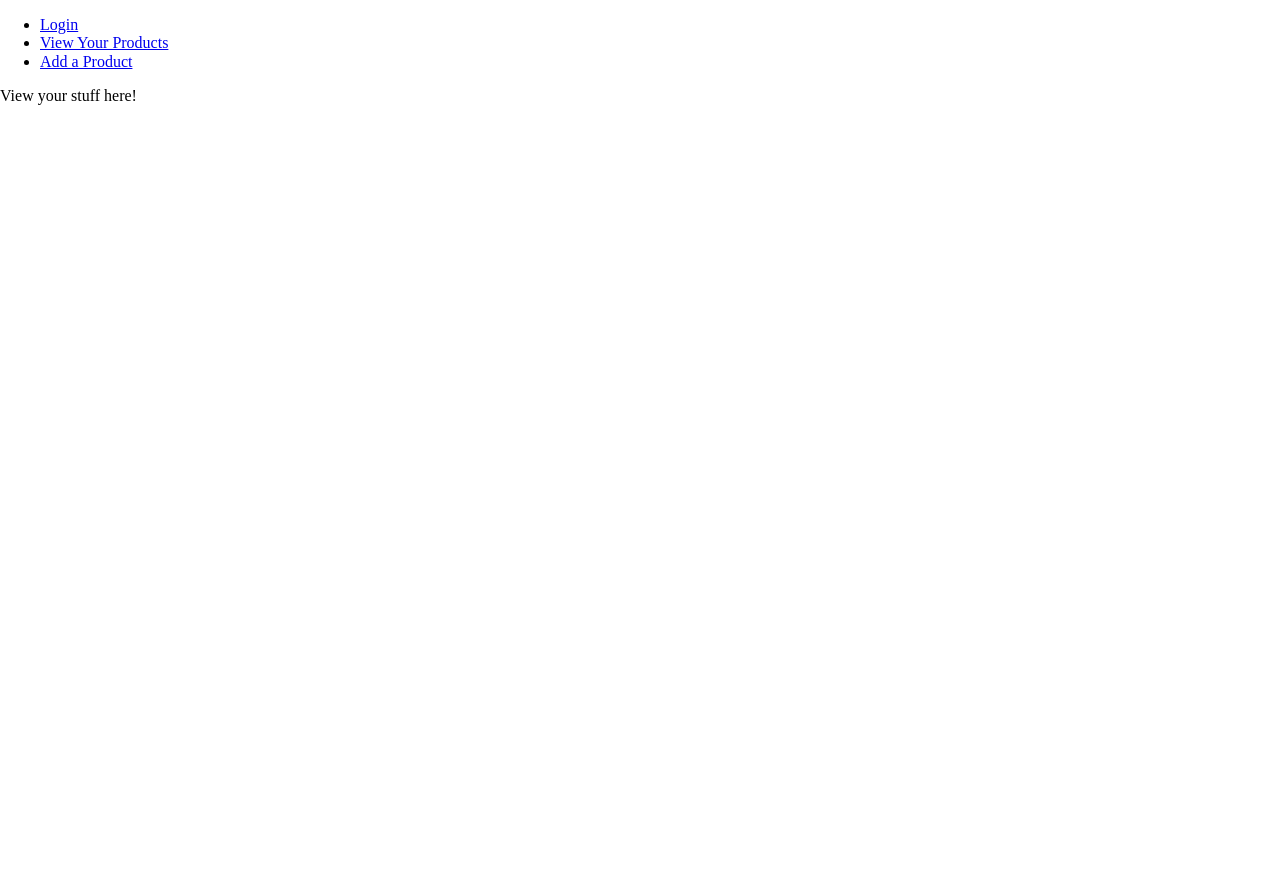
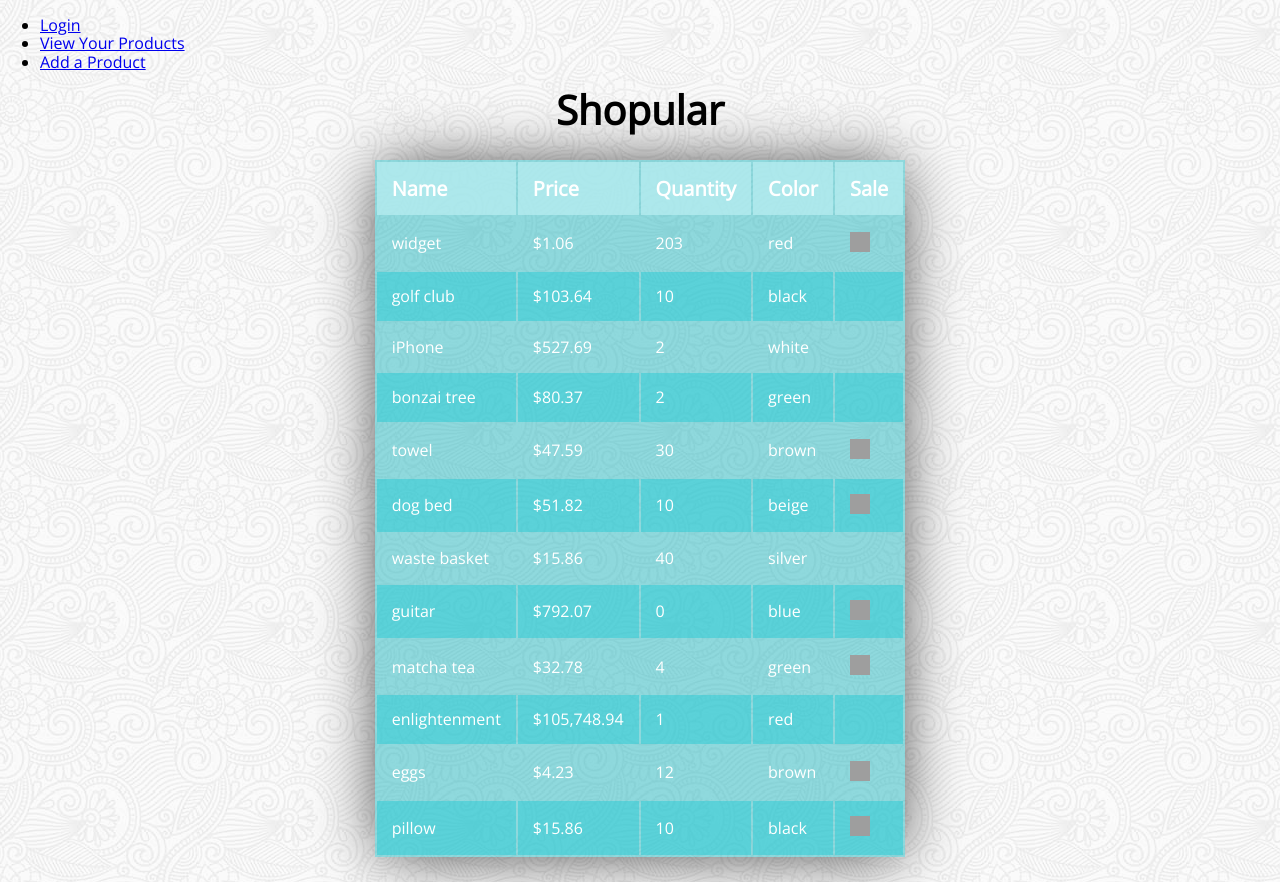
Before and after one commit to samanthasheadavis/shopularPersist, a website: page index.html in a window 1280 px wide. Both pictures are taken after a click on the link "View Your Products". Before the commit the page ends 800 px from the top, so only its background shows below. Drawn offline with nearby package versions, Linux system fonts and the light colour scheme; some packages are replaced by stand-ins of ours; grey boxes are pictures that could not be loaded; a script that the page names is missing.

Commit message:
items populating correctly in view.html

```diff
--- a/app.js
+++ b/app.js
@@ -14,7 +14,7 @@ angular.module('shopularApp', ['ui.router', 'LocalStorageModule'])
     }).state('shopularHome.view', {
         url: 'view',
         templateUrl: 'src/templates/view.html',
-        // controller: "ProductsController as products"
+        controller: "ProductsController as products"
     }).state('shopularHome.add', {
         url: 'add',
         templateUrl: 'src/templates/add.html'
--- a/index.html
+++ b/index.html
@@ -5,7 +5,7 @@
     <title>Shopular</title>
 
     <meta name="viewport" content="width=device-width, initial-scale=1">
-
+    <link href="https://fonts.googleapis.com/css?family=Open+Sans" rel="stylesheet">
     <link rel="stylesheet" href="./node_modules/normalize.css/normalize.css" />
     <link rel="stylesheet" href="./src/styles/main.css" />
     <!-- <link rel="stylesheet" href="./src/styles/list.css" />
@@ -38,8 +38,8 @@
 <script src="./node_modules/angular-ui-router/release/angular-ui-router.min.js"></script>
 <script src="./node_modules/angular-local-storage/dist/angular-local-storage.min.js"></script>
 <script src="./app.js"></script>
+<script src="./src/js/services/products.js"></script>
 <script src="./src/js/controllers/products.controller.js"></script>
 <script src="./src/js/controllers/login.controller.js"></script>
-<script src="./src/js/services/products.js"></script>
 
 </body>
--- a/src/js/controllers/products.controller.js
+++ b/src/js/controllers/products.controller.js
@@ -1,9 +1,29 @@
 angular.module('shopularApp').controller('ProductsController', function(inventory, $q) {
-  var self = this;
+var self = this;
   this.allProducts = {};
-// console.log(inventory);
+
   $q.when(inventory.get()).then(function(response) {
     self.allProducts = response.data;
-    console.log(self.allProducts);
+
+    self.updatePrice(self.allProducts);
   });
+
+// $scope.orderByField = 'totalPrice';
+// $scope.reverseSort = false;
+
+
+this.updatePrice = function(products) {
+    for (var count = 0; count<products.length; count++) {
+      var newPrice = ((products[count].price - products[count].discount) * 1.0575);
+      products[count].totalPrice = newPrice;
+    }
+};
+
+
+this.onSale = function(discount) {
+    if (discount > 0) {
+        return true;
+    }
+};
+
 });
--- /dev/null
+++ b/src/styles/main.scss
@@ -0,0 +1,73 @@
+
+$aqua: rgba(#25B7C0, .5);
+$vspace: 10px;
+$hspace: 15px;
+
+body {
+  background: url('assets/symphony.png');
+  font-family: 'Open Sans', sans-serif;;
+}
+h1 {
+  margin-top: 15px;
+  text-align: center;
+  font-size: 40px;
+}
+
+img {
+    width: 20px;
+    height: 20px;
+}
+
+.productsContainer {
+    margin: 0 auto;
+    width: 60%;
+}
+
+table {
+    background: $aqua;
+    margin: 25px auto;
+    color: white;
+    box-shadow: 0px 1px 60px -5px rgba(0,0,0,0.75);
+
+    th {
+      padding: $hspace;
+      text-align: left;
+      font-weight: bold;
+      font-size: 20px;
+      background: rgba(white, .5);
+      cursor: pointer;
+
+      &:hover {
+        background: darken($aqua, 5%);
+      }
+    }
+
+    tr {
+        padding: $hspace;
+        border: 1px solid rgba(white, .2);
+
+        &:nth-child(odd) {
+          background: lighten($aqua, 5%);
+        }
+    }
+
+    td {
+        padding: $hspace;
+
+        &:hover {
+          color: black;
+          transition: all 1s ease;
+          transform: scale(1.5);
+          cursor: pointer;
+        }
+    }
+}
+
+.invalid {
+  border: 2px solid red;
+}
+
+label, input {
+  float: left;
+  display: block;
+}
--- a/src/templates/view.html
+++ b/src/templates/view.html
@@ -1,4 +1,20 @@
-<p>
-  View your stuff here!
-  {{products.allProducts}}
-</p>
+<header>
+  <h1>Shopular</h1>
+</header>
+<body ng-controller='ProductsController as products'>
+        <table>
+          <tr>
+            <th>Name</th>
+            <th>Price</th>
+            <th>Quantity</th>
+            <th>Color</th>
+            <th>Sale</th>
+          </tr>
+            <tr ng-repeat="item in products.allProducts">
+                <td>{{item.name}}</td>
+                <td>{{item.totalPrice | currency}}</td>
+                <td>{{item.quantity}}</td>
+                <td>{{item.color}}</td>
+                <td><img ng-show='products.onSale(item.discount)' src='http://www.freeiconspng.com/uploads/sales-icon-9.png'></td>
+            </tr>
+        </table>
```
Also changed, not shown: src/templates/login.html (+7 -3 lines), src/styles/assets/symphony.png (added), src/styles/main.css.
